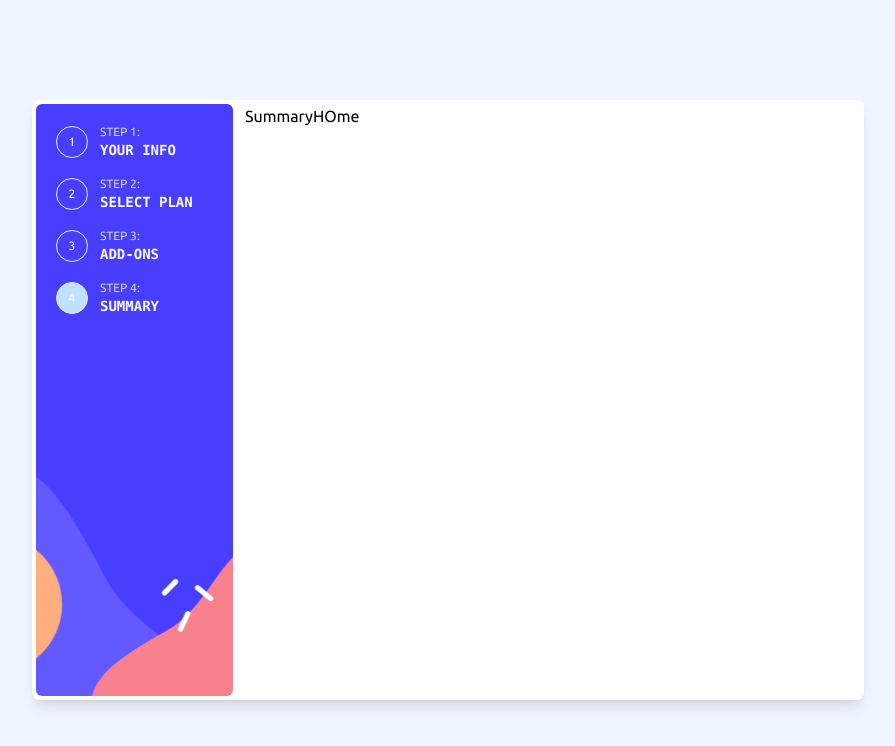
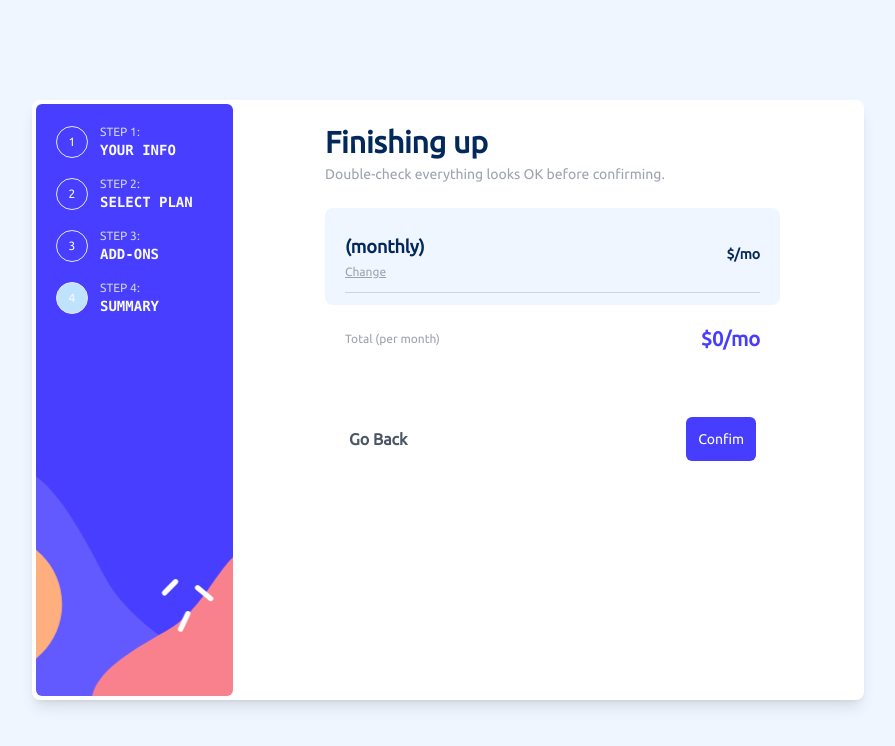
Before and after one commit to Muadh-Adekunle-Monsuru/multi-form-login, a React (Vite) app: page /summary in a window 1280 px wide. Shown: the top 746 px of the page, without its empty margins (192-1087 px from the left). Built offline with nearby package versions, Linux system fonts and the light colour scheme.

Commit message:
finishing up

```diff
--- a/src/components/AddOnOption.tsx
+++ b/src/components/AddOnOption.tsx
@@ -1,12 +1,25 @@
-export default function AddOnOption({ name, description }) {
+export default function AddOnOption({
+	name,
+	description,
+	price,
+	monthly,
+	selected,
+}) {
 	return (
-		<div className='py-3 p-2 border border-gray-300 hover:border-purple-800 flex justify-between items-center cursor-pointer rounded-lg'>
+		<div
+			className={`py-3 p-2 border border-gray-300 hover:border-purple-800 flex justify-between items-center cursor-pointer rounded-lg ${
+				selected ? 'border-purple-800 bg-magnolia transition' : ''
+			}`}
+		>
 			<div className='px-5'></div>
 			<div className='flex-grow'>
 				<div className='font-bold font-lg'>{name}</div>
 				<div className='text-xs text-gray-400'>{description}</div>
 			</div>
-			<div className='text-purple-400 text-xs px-3'>+10/yr</div>
+			<div className='text-purple-400 text-xs px-3'>
+				+${price}
+				{monthly ? '/mo' : '/yr'}
+			</div>
 		</div>
 	);
 }
--- /dev/null
+++ b/src/components/FinishingUp.tsx
@@ -0,0 +1,74 @@
+import { Link } from 'react-router-dom';
+import { useDispatch, useSelector } from 'react-redux';
+import { RootState } from '../redux/store';
+export default function FinishingUp() {
+	const plan = useSelector((state: RootState) => state.formData.plan);
+	const addOn = useSelector((state: RootState) => state.formData.addOns);
+
+	const addOnArr = Object.keys(addOn).filter((val) => addOn[val].selected);
+	const addOnPrices = addOnArr.map((val) => addOn[val].price);
+	const addOnTotal = addOnPrices.reduce((total, price) => {
+		return total + (isNaN(price) ? 0 : Number(price));
+	}, 0);
+
+	const totalPrice = Number(plan.price) + addOnTotal;
+	const finalPrice = isNaN(totalPrice) ? Number(plan.price) : totalPrice;
+	return (
+		<section className='lg:px-20 py-5 px-4 text-marine-blue  h-full'>
+			<div>
+				<h1 className='font-bold  text-3xl '>Finishing up</h1>
+				<p className='text-gray-400 text-sm lg:py-1'>
+					Double-check everything looks OK before confirming.
+				</p>
+			</div>
+			<div className='text-xs text-gray-400 pt-5'>
+				<div className='  bg-magnolia px-5 p-2 pb-3 rounded-lg'>
+					<div className='flex justify-between items-center py-3 border-b border-gray-300'>
+						<div>
+							<div className='font-semibold text-marine-blue text-lg py-1'>
+								{plan.name} {plan.monthly ? '(monthly)' : '(yearly)'}
+							</div>
+							<Link to={'/plan'}>
+								<div className='underline cursor-pointer'>Change</div>
+							</Link>
+						</div>
+						<div className='font-bold text-marine-blue text-sm'>
+							${plan.price}/{plan.monthly ? 'mo' : 'yr'}
+						</div>
+					</div>
+					<div>
+						{addOnArr.map((val) => (
+							<div className='flex justify-between items-center py-2' key={val}>
+								<p>{val}</p>
+								<p className='text-marine-blue'>
+									+{addOn[val].price}/{plan.monthly ? 'mo' : 'yr'}
+								</p>
+							</div>
+						))}
+					</div>
+				</div>
+				<div className='flex justify-between items-center p-5'>
+					<p>Total {plan.monthly ? '(per month)' : '(per year)'}</p>
+					<p className='text-purplish-blue font-bold text-xl'>
+						${finalPrice}/{plan.monthly ? 'mo' : 'yr'}
+					</p>
+				</div>
+			</div>
+			<div className='flex justify-between lg:mt-12 items-center'>
+				<Link to={'/add-ons'}>
+					<p className='lg:relative absolute bottom-1 left-6 font-bold hover:text-purplish-blue cursor-pointer text-gray-600'>
+						Go Back
+					</p>
+				</Link>
+				<Link to={'/add-ons'}>
+					<button
+						className='absolute bottom-1 right-6 lg:relative float-end p-3 bg-purplish-blue text-white rounded-md text-sm hover:bg-marine-blue'
+						type='submit'
+					>
+						Confim
+					</button>
+				</Link>
+			</div>
+		</section>
+	);
+}
--- a/src/components/PlanOptions.tsx
+++ b/src/components/PlanOptions.tsx
@@ -8,7 +8,9 @@ export default function PlanOptions({
 	return (
 		<div
 			className={`border hover:border-purple-900 flex lg:flex-col lg:items-start items-center p-1 lg:p-3 cursor-pointer gap-3  w-full rounded-lg ${
-				selectedName == name ? 'bg-magnolia border-purple-800' : ''
+				selectedName == name
+					? 'bg-magnolia border-purple-800 transition duration-200'
+					: ''
 			}`}
 		>
 			<div className='w-10 lg:py-1'>{icon}</div>
--- a/src/pages/AddOns.tsx
+++ b/src/pages/AddOns.tsx
@@ -1,3 +1,4 @@
+import { useEffect } from 'react';
 import { Link } from 'react-router-dom';
 import AddOnOption from '../components/AddOnOption';
 import { useDispatch, useSelector } from 'react-redux';
@@ -9,6 +10,9 @@ export default function AddOns() {
 	const monthly = useSelector(
 		(state: RootState) => state.formData.plan.monthly
 	);
+	useEffect(() => {
+		handleChange();
+	}, [monthly]);
 	const price = {
 		monthly: {
 			'Online service': '1',
@@ -30,11 +34,19 @@ export default function AddOns() {
 	const handleChange = () => {
 		const form = document.forms['PlanForm'];
 		const selection = {
-			'Online service': form.addOn1.checked,
-			'Larger storage': form.addOn2.checked,
-			'Customizable profile': form.addOn3.checked,
+			'Online service': {
+				selected: form.addOn1.checked,
+				price: getPrice('Online service', monthly),
+			},
+			'Larger storage': {
+				selected: form.addOn2.checked,
+				price: getPrice('Larger storage', monthly),
+			},
+			'Customizable profile': {
+				selected: form.addOn3.checked,
+				price: getPrice('Customizable profile', monthly),
+			},
 		};
-		console.log(selection);
 		dispatch(addAddons(selection));
 	};
 	return (
@@ -46,19 +58,22 @@ export default function AddOns() {
 				</p>
 			</div>
 			<form id='PlanForm'>
-				<div className='flex flex-col gap-2 py-3'>
+				<div className='flex flex-col gap-3 py-3'>
 					<label className='relative'>
 						<input
 							name='addOn1'
 							type='checkbox'
 							value='Online service'
-							checked={store['Online service']}
+							checked={store['Online service'].selected}
 							onChange={handleChange}
 							className='absolute top-6 left-6 '
 						/>
 						<AddOnOption
 							name='Online service'
 							description='Access to multiplayer games'
+							price={getPrice('Online service', monthly)}
+							monthly={monthly}
+							selected={store['Online service'].selected}
 						/>
 					</label>
 					<label className='relative'>
@@ -66,13 +81,16 @@ export default function AddOns() {
 							name='addOn2'
 							type='checkbox'
 							value='Larger storage'
-							checked={store['Larger storage']}
+							checked={store['Larger storage'].selected}
 							onChange={handleChange}
 							className='absolute top-6 left-6 '
 						/>
 						<AddOnOption
 							name='Larger storage'
 							description='Extra 1TB of cloud save'
+							price={getPrice('Larger storage', monthly)}
+							monthly={monthly}
+							selected={store['Larger storage'].selected}
 						/>
 					</label>
 					<label className='relative'>
@@ -80,13 +98,16 @@ export default function AddOns() {
 							name='addOn3'
 							type='checkbox'
 							value='Customizable profile'
-							checked={store['Customizable profile']}
+							checked={store['Customizable profile'].selected}
 							onChange={handleChange}
 							className='absolute top-6 left-6 '
 						/>
 						<AddOnOption
 							name='Customizable profile'
 							description='Custom theme on your profile'
+							price={getPrice('Customizable profile', monthly)}
+							monthly={monthly}
+							selected={store['Customizable profile'].selected}
 						/>
 					</label>
 				</div>
--- a/src/pages/Summary.tsx
+++ b/src/pages/Summary.tsx
@@ -1,13 +1,11 @@
 import React from 'react';
 import { Link } from 'react-router-dom';
+import FinishingUp from '../components/FinishingUp';
 
 export default function Summary() {
 	return (
 		<div>
-			Summary
-			<Link to={'/'}>
-				<button>HOme</button>
-			</Link>
+			<FinishingUp />
 		</div>
 	);
 }
--- a/src/redux/FormReducer.tsx
+++ b/src/redux/FormReducer.tsx
@@ -18,9 +18,18 @@ interface data {
 		yearly: boolean;
 	};
 	addOns: {
-		'Online service': boolean;
-		'Larger storage': boolean;
-		'Customizable profile': boolean;
+		'Online service': {
+			selected: boolean;
+			price: string;
+		};
+		'Larger storage': {
+			selected: boolean;
+			price: string;
+		};
+		'Customizable profile': {
+			selected: boolean;
+			price: string;
+		};
 	};
 }
 
@@ -42,9 +51,18 @@ const initialState: data = {
 		yearly: false,
 	},
 	addOns: {
-		'Online service': false,
-		'Larger storage': false,
-		'Customizable profile': false,
+		'Online service': {
+			selected: false,
+			price: '',
+		},
+		'Larger storage': {
+			selected: false,
+			price: '',
+		},
+		'Customizable profile': {
+			selected: false,
+			price: '',
+		},
 	},
 };
 
```
